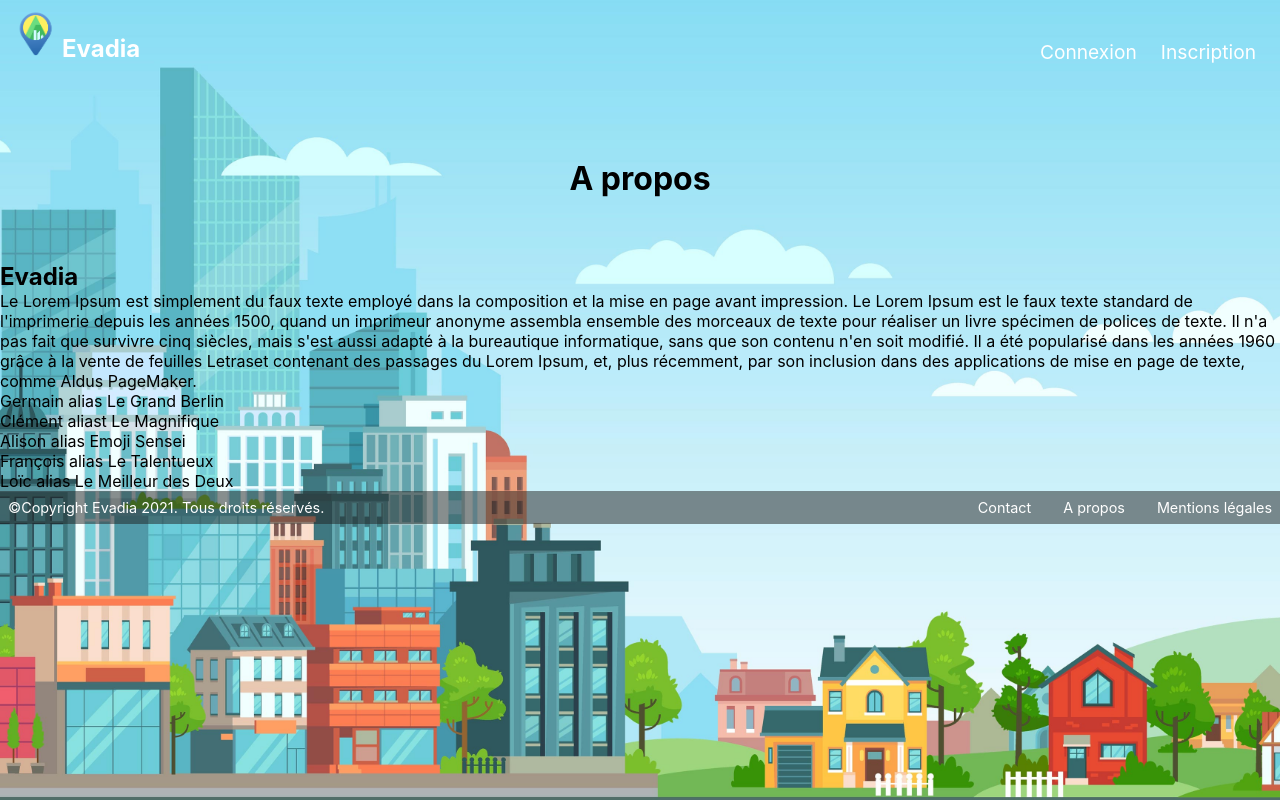
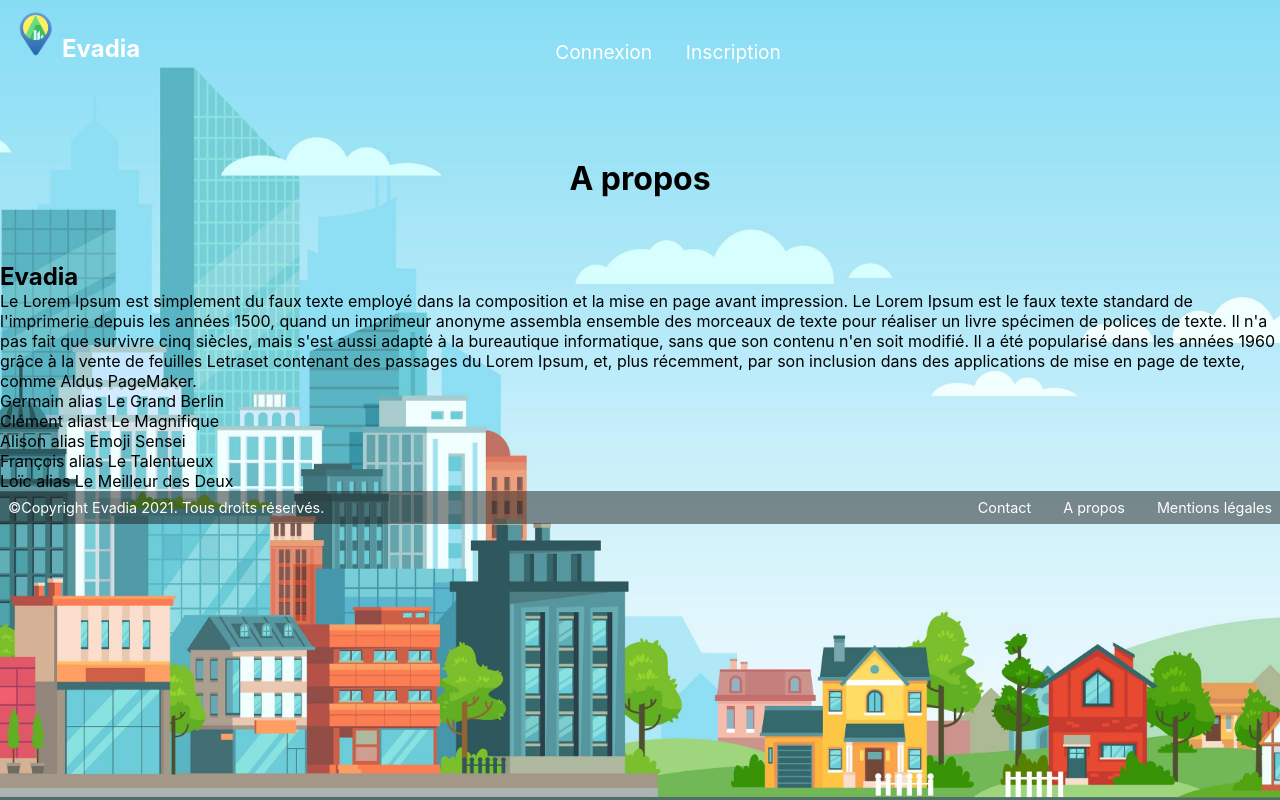
Before and after one commit to Lballanger/Evadia, a React (Vite) app in the folder front/: page /about in a window 1280 px wide. Built offline with nearby package versions, Linux system fonts and the light colour scheme.

Commit message:
resolve conflict

```diff
--- a/front/src/components/App/index.scss
+++ b/front/src/components/App/index.scss
@@ -17,3 +17,9 @@ code {
   font-family: source-code-pro, Menlo, Monaco, Consolas, "Courier New",
     monospace;
 }
+
+ul {
+  list-style: none;
+  padding: 0;
+  margin: 0;
+}
--- a/front/src/components/Header/index.jsx
+++ b/front/src/components/Header/index.jsx
@@ -1,10 +1,17 @@
-import React from 'react';
+import React, { useState } from 'react';
 import { NavLink } from 'react-router-dom';
 import logo from '../../assets/images/logo.png';
 import './styles.scss';
 
-const Header = () => (
-  <header className="header">
+const Header = () => {
+  const [showLinks, setShowLinks] = useState(false);
+
+  const handleShowLinks = () => {
+    setShowLinks(!showLinks);
+  };
+
+  return (
+    <header className={`header ${showLinks ? 'show-nav' : 'hide-nav'} `}>
       <NavLink className="header__logo__button" type="button" to="/">
         <img src={logo} className="header__logo" alt="Logo Evadia" />
         <h1 className="header__h1">
@@ -12,15 +19,27 @@ const Header = () => (
         </h1>
       </NavLink>
 
-    <div className="header__button__display">
-      <NavLink className="header__button" type="button" to="/connexion">
+      <ul className="header__links">
+        <li className="header__item slideInDown-1">
+          <NavLink className="header__link" type="button" to="/connexion">
             Connexion
           </NavLink>
-      <NavLink className="header__button" type="button" to="/inscription">
+        </li>
+        <li className="header__item slideInDown-2">
+          <NavLink className="header__link" type="button" to="/inscription">
             Inscription
           </NavLink>
-    </div>
+        </li>
+      </ul>
+      <button
+        className="header__burger"
+        type="button"
+        onClick={handleShowLinks}
+      >
+        <span className="burger-bar" />
+      </button>
     </header>
   );
+};
 
 export default Header;
--- a/front/src/components/Header/styles.scss
+++ b/front/src/components/Header/styles.scss
@@ -1,6 +1,13 @@
-/*
-    Styles pour les écrans de moins de 900px de large :
-*/
+.header {
+  display: flex;
+  flex-wrap: wrap;
+  align-items: center;
+  justify-content: space-between;
+  width: 100%;
+  min-height: 75px;
+  background-color: transparent;
+  color: white;
+
 
 @media screen and (max-width: 900) {
   .header__h1 {
@@ -8,9 +15,34 @@
   }
 }
 
-/*
-    Styles pour desktop
-*/
+  &__logo__button {
+    display: flex;
+    text-decoration: none;
+}
+
+  &__logo{
+    width:3.5rem;
+    height:3.5rem;
+    margin-left: 1rem;
+    margin-top: 0.5rem;
+
+    &__button {
+      border: none;
+      background-color: transparent;
+      cursor: pointer;
+      text-decoration: none;
+      color:inherit
+  }
+  }
+
+
+  &__h1{
+    font-weight: bold;
+    font-size: 1.5rem;
+    margin-left: -10px;
+    padding-top: 2px;
+  }
+
 
 .header {
   display: flex;
@@ -70,3 +102,151 @@
     color: #54e35d;
   }
 }
+
+  &__links {
+    display: flex;
+    flex-direction: row;
+    flex-wrap: nowrap;
+    justify-content: flex-end;
+    align-items: center;
+    align-content: space-around;
+
+  }
+
+  &__link {
+    display: flex;
+    width: auto;
+    height: 3rem;
+    font-size: 1.2rem;
+    margin-right: 1.5rem;
+    text-align: center;
+    padding: 0 0.3rem;
+    color: inherit;
+    text-decoration: none;
+  }
+
+  &__burger {
+    width: 40px;
+    height: 40px;
+    background: transparent;
+    color: inherit;
+    border: none;
+    margin-right: 20px;
+    margin-top: -60px;
+  }
+}
+
+@media screen and (max-width: 900){
+  .header__h1{
+      display: none;
+  }
+}
+
+@media  screen and (max-width:767px) {
+  .header__links {
+    flex-direction: column;
+    justify-content:center;
+    align-items: center;
+    position: fixed;
+    right: -100vw;
+    bottom: 0;
+    width: 0;
+    height: 100vh;
+    padding: 2rem;
+    visibility: none;
+    background-color: black;
+    opacity: 0.9;
+    transition: all .8s ease-in-out;
+    margin-bottom: 450px;
+    padding-top: 550px;
+    display: flex;
+    justify-content: space-around;
+
+    &__link {
+      display: block;
+      padding: 1.5rem;
+      font-size: 5vw;
+    }
+
+    &__burger {
+      display: block;
+      position: fixed;
+      top: 1rem;
+      right: 1rem;
+    }
+
+    &__burger:hover {
+      cursor: pointer;
+    }
+  }
+
+  .show-nav .header__links {
+    width: 100vw;
+    right: 0;
+    visibility: visible;
+  }
+
+  .burger-bar,
+  .burger-bar::before,
+  .burger-bar::after {
+    display: block;
+    width: 40px;
+    height: 3px;
+    position: relative;
+    border-radius: 3px;
+    background: white;
+    transition: all .5s ease-in-out;
+  }
+  .burger-bar::before,
+  .burger-bar::after {
+    content:"";
+    position: absolute;
+    left: 0;
+  }
+  .burger-bar::before {
+  transform: translateY(-12px);
+  }
+
+  .burger-bar::after {
+    transform: translateY(12px);
+  }
+
+  .show-nav .burger-bar {
+    width: 0;
+    background: transparent;
+  }
+
+  .show-nav .burger-bar::before {
+    transform: rotate(45deg);
+  }
+
+  .show-nav .burger-bar::after {
+    transform: rotate(-45deg);
+  }
+
+  .header__item {
+    transform: translateY(100vh);
+    margin: 0 0 51.2px;
+    padding: 3rem;
+      background-color: white;
+      text-align: center;
+      font-size: 1.5rem;
+      border-radius: 50px;
+      background: linear-gradient(145deg, #ffd452, #e6b245);
+      box-shadow: 5px 5px 0px #d9a841, -5px -5px 0px #ffe459;
+      width: 25rem;
+      height: 0px;
+  }
+
+  .show-nav .header__item {
+    transform: translateY(0);
+  }
+
+  .show-nav .slideInDown-1 {
+    transition: all 1s ease-out;
+  }
+
+  .show-nav .slideInDown-2 {
+    transition: all 1.1s ease-out;
+  }
+}
--- a/front/src/components/Homepage/styles.scss
+++ b/front/src/components/Homepage/styles.scss
@@ -4,6 +4,7 @@
   width: 100%;
   filter: blur(3px);
   object-fit: cover;
+
 }
 
 .homepage__container {
@@ -11,6 +12,7 @@
   flex-direction: column;
   justify-content: space-around;
   max-height: 100vh;
+
 
   &__evadia {
     text-transform: uppercase;
```
Lines whose indentation alone changed are shown as unchanged.
